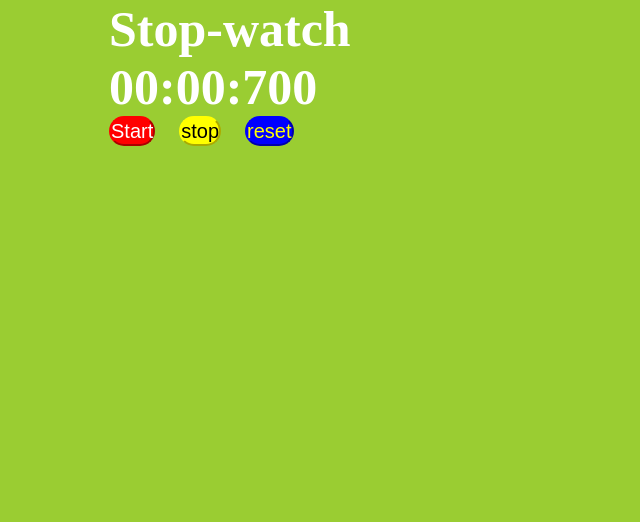
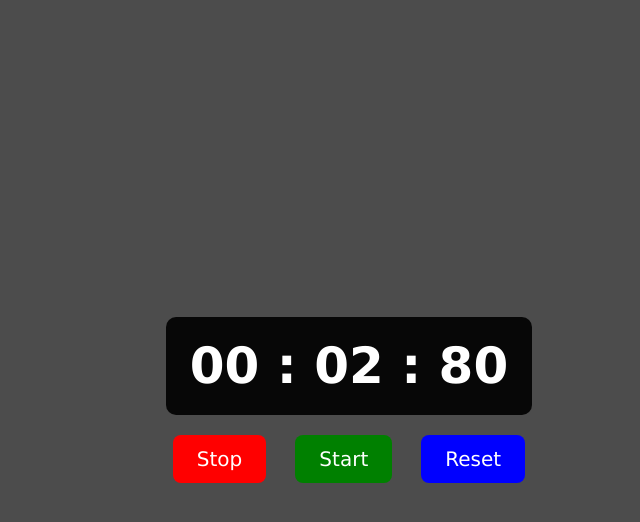
Before and after one commit to hammadmalik247/Stop-Watch, a plain HTML site: page index.html in a window 1280 px wide. Both pictures are taken after a click on the button "Start". Shown: the whole page, without its empty margins (291-931 px from the left). Drawn offline with Linux system fonts and the light colour scheme.

Commit message:
stop-Watch

```diff
--- a/app.js
+++ b/app.js
@@ -1,51 +1,47 @@
-const seconds = document.querySelector('#sec');
-function startWatch (){
-    let sec = 0
-    setInterval(function(){
-        sec += 1
-        seconds.innerHTML = sec
-    } , 1);
+let timerDisplay = document.querySelector('.timerDisplay');
+let stopBtn = document.getElementById('stopBtn');
+let startBtn = document.getElementById('startBtn');
+let resetBtn = document.getElementById('resetBtn');
+
+let msec = 00;
+let secs = 00;
+let mins = 00;
+
+let timerId = null;
+
+startBtn.addEventListener('click', function(){
+    if(timerId !== null){
+        clearInterval(timerId);
+    }
+    timerId = setInterval(startTimer, 10);
+});
+
+stopBtn.addEventListener('click', function(){
+    clearInterval(timerId);
+});
+
+resetBtn.addEventListener('click', function(){
+    clearInterval(timerId);
+    timerDisplay.innerHTML = `00 : 00 : 00`;
+    msec = secs = mins = 00;
+});
+
+function startTimer(){
+    msec++;
+    if(msec == 100){
+        msec = 0;
+        secs++;
+        if(secs == 60){
+            secs = 0;
+mins++;
+        }
+    }
+
+    let msecString = msec < 10 ? `0${msec}` : msec;
+    let secsString = secs < 10 ? `0${secs}` : secs;
+    let minsString = mins < 10 ? `0${mins}` : mins;
+
+
+    timerDisplay.innerHTML = `${minsString} : ${secsString} : ${msecString}`;
 
 }
-
-function stopInterval(){
-    //  clearInterval(seconds)
-    //  clearTimeout(second)
-    let stopInterval = 10
-    stopInterval(function(){
-        stop += 10
-        stop.innerHTML = min
-    } );
-}
-function resetWatch(){
-    let resetWatch = 0
-    resetInterval(function(){
-        reset += 1
-        reset.innerHTML = reset
-    } , 0);
-}
-
-
-
-
-
-
-
-
-
-
-
-// const seconds = document.querySelector('#sec');
-// function startWatch (){
-//     let sec = 0
-//     setInterval(function(){
-//         sec += 1
-//         seconds.innerHTML = sec
-//     } , 1);
-
-// }
-
-// function stopInterval(){
-//     clearInterval(seconds)
-//     clearTimeout(second)
-// }
--- a/index.html
+++ b/index.html
@@ -7,11 +7,17 @@
     <link rel="stylesheet" href="style.css">
 </head>
 <body>
-   <h2>Stop-watch</h2>
-    <h1><span id="hour">00</span>:<span id="min">00</span>:<span id="sec">00</span></h1>
-    <button id="btn1" onclick="startWatch()">Start</button>
-    <button class="btn2" onclick="stopInterval()">stop</button>
-    <button class="btn3"onclick="resetWatch()">reset</button>
+  <div class="stopwatch">
+    <div class="timerDisplay">00 : 00 : 00</div>
+</div>
+
+<div class="buttons">
+    <button id="stopBtn" class="btn" style="--clr:red;">Stop</button>
+
+    <button id="startBtn" class="btn" style="--clr:green;">Start</button>
+
+    <button id="resetBtn" class="btn" style="--clr:blue;">Reset</button>
+</div>
      <script src="app.js"></script>
 </body>
 </html>
--- a/style.css
+++ b/style.css
@@ -1,45 +1,43 @@
 *{
+    margin: 0;
     padding: 0;
-    margin: 0;
     box-sizing: border-box;
+    font-family: Verdana, Geneva, Tahoma, sans-serif;
 }
+
 body{
-    background-color: yellowgreen;
+    background-color: rgba(0, 0, 0, 0.7);
+    color: #ffffff;
+    display: flex;
+    justify-content: center;
+    align-items: center;
+    min-height: 100vh;
+    flex-direction: column;
 }
-h2{
-    color: #ffff;
-    margin-left: 400px;
+
+.stopwatch{
+    background-color: rgba(0, 0, 0, 0.9);
+    padding: 20px 24px;
+    border-radius: 10px;
+}
+
+.timerDisplay{
     font-size: 50px;
+    font-weight: 600;
 }
-h1{
-    color: #ffff;
-    margin-left: 400px;
-    font-size: 50px;
+
+.buttons{
+    margin-top: 20px;
 }
-#btn1{
-    border-radius: 50px;
-    border-color: #ff0000;
-    background-color: #ff0000;
-    color: #ffff;
-    height: 30px;
+
+.btn{
     font-size: 20px;
-    margin-left: 400px;
+    background: none;
+    border: none;
+    color: #fff;
+    background-color: var(--clr);
+    padding: 12px 24px;
+    margin-inline: 12px;
+    border-radius: 8px;
+    cursor: pointer;
 }
-.btn2{
-    border-radius: 50px;
-    border-color: #ffff00;
-    background-color: #ffff00;
-    color: black;
-    height: 30px;
-    font-size: 20px;
-    margin-left: 20px;
-}
-.btn3{
-    border-radius: 50px;
-    border-color: #0000ff;
-    background-color: #0000ff;
-    color: #ffff00;
-    height: 30px;
-    font-size: 20px;
-    margin-left: 20px;
-}
```
